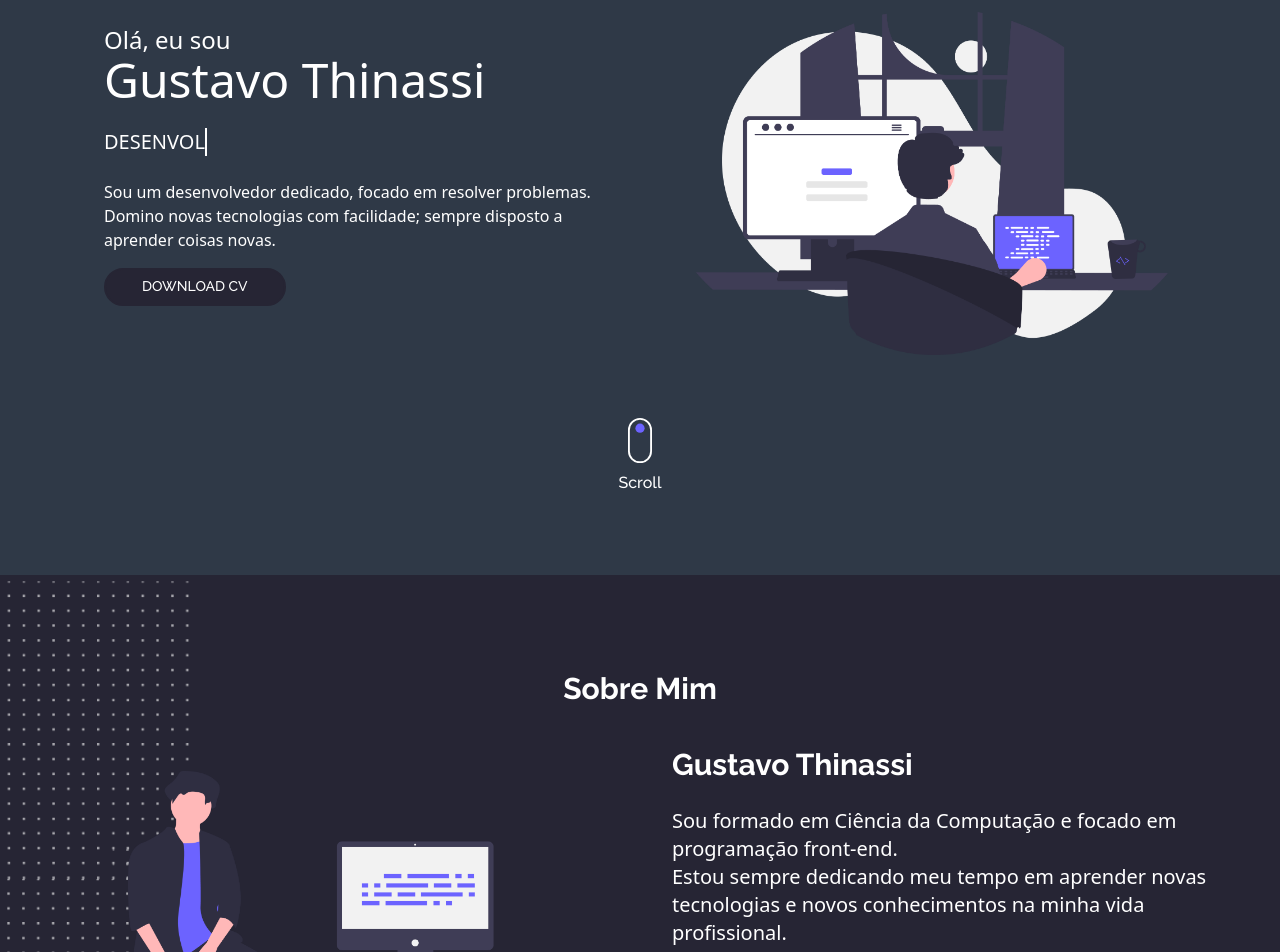
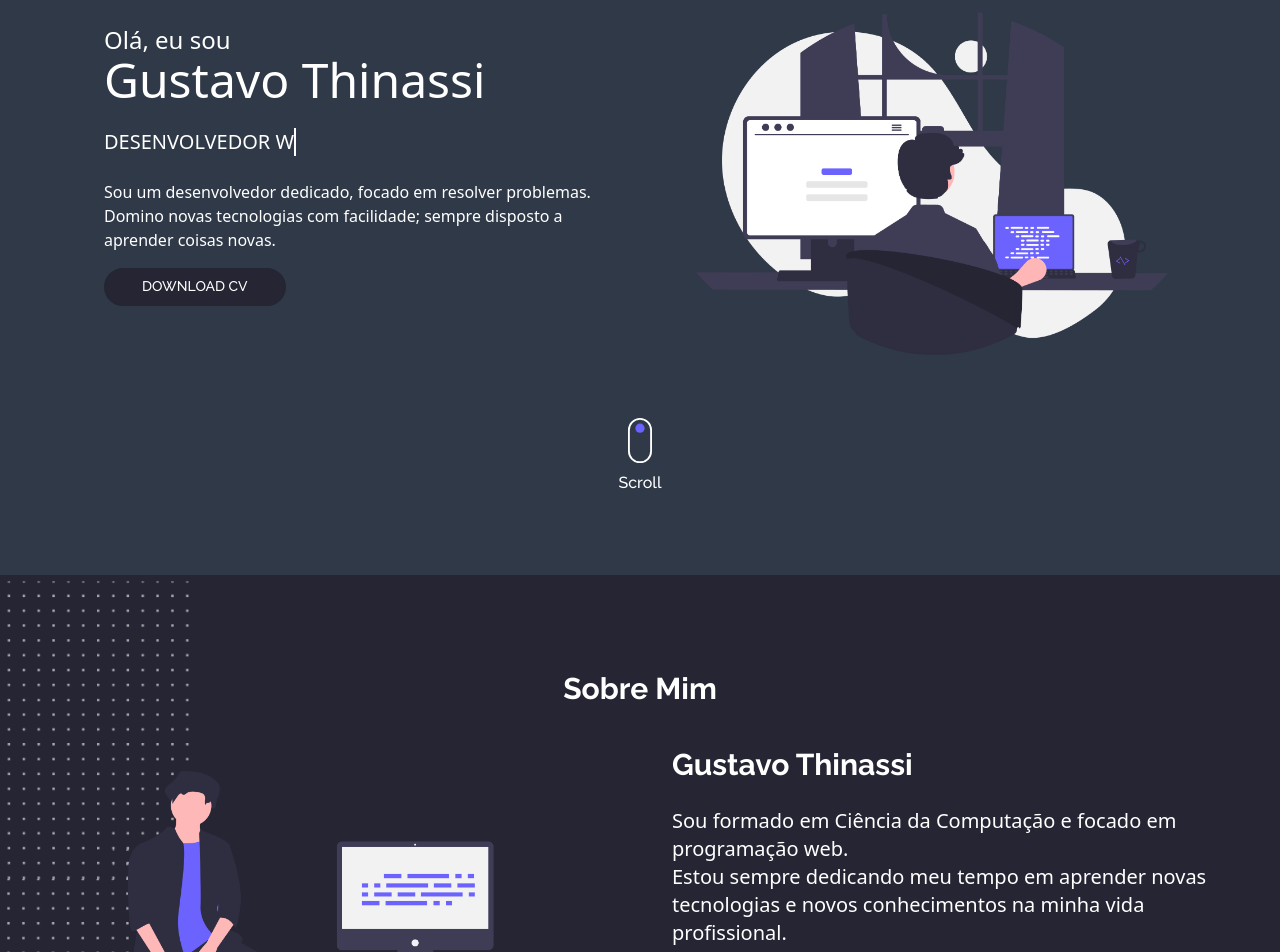
Before and after one commit to gustavothinassi/Portifolio, a Vue app: page /1 in a window 1280 px wide. Shown: the part 120-1072 px from the top of the page. Built offline with nearby package versions, Linux system fonts and the light colour scheme.

Commit message:
atualizacao sessoes

```diff
--- a/src/components/CustomHome.vue
+++ b/src/components/CustomHome.vue
@@ -15,7 +15,7 @@
           <p class="text-base mt-6 font-base md:text-base">Sou um desenvolvedor dedicado, focado em resolver problemas. Domino novas tecnologias com facilidade; sempre disposto a aprender coisas novas.</p>
         </div>
        <div class="flex mt-4 space-x-2 justify-init mb-8 justify-center md:justify-start">
-            <a class="inline-block px-9 py-2 border-2 border-brand-secondblue text-white font-medium text-sm leading-tight uppercase hover:opacity-80 focus:outline-none focus:ring-0 rounded-full bg-brand-secondblue" href="https://drive.google.com/file/d/1ACM7F8NoZEkTpCS8JIUYna9RyvidtdTp/view?usp=sharing">Download CV</a>
+            <a class="inline-block px-9 py-2 border-2 border-brand-secondblue text-white font-medium text-sm leading-tight uppercase hover:opacity-80 focus:outline-none focus:ring-0 rounded-full bg-brand-secondblue" href="https://drive.google.com/file/d/11PUe2dIfPYt2wMyf0U5eEGteAvlKUih8/view?usp=sharing">Download CV</a>
         </div>
       </div>
       <div class="md:w-full md:h-full order-1 lg:order-2 py-3 p-4 mt-10">
@@ -36,7 +36,7 @@ import { onMounted, reactive, watchEffect } from 'vue'
 export default {
   setup () {
     const state = reactive({
-      titleText: 'Desenvolvedor front-end  ',
+      titleText: 'Desenvolvedor Web ',
       typeText: [],
       paper: '',
       timer: null
--- a/src/components/CustomSobre.vue
+++ b/src/components/CustomSobre.vue
@@ -13,7 +13,7 @@
         <h2 class="text-2xl md:text-3xl font-bold text-white">Gustavo Thinassi</h2>
       </div>
         <p class="md:break-normal font-base text-white md:text-xl mt-6">
-          Sou formado em Ciência da Computação e focado em programação front-end.
+          Sou formado em Ciência da Computação e focado em programação web.
         </p>
         <p class="md:break-normal font-base text-white md:text-xl">
           Estou sempre dedicando meu tempo em aprender novas tecnologias e novos conhecimentos na minha vida profissional.
```
Also changed, not shown: src/components/CustomHeader.vue (line endings or trailing spaces).
